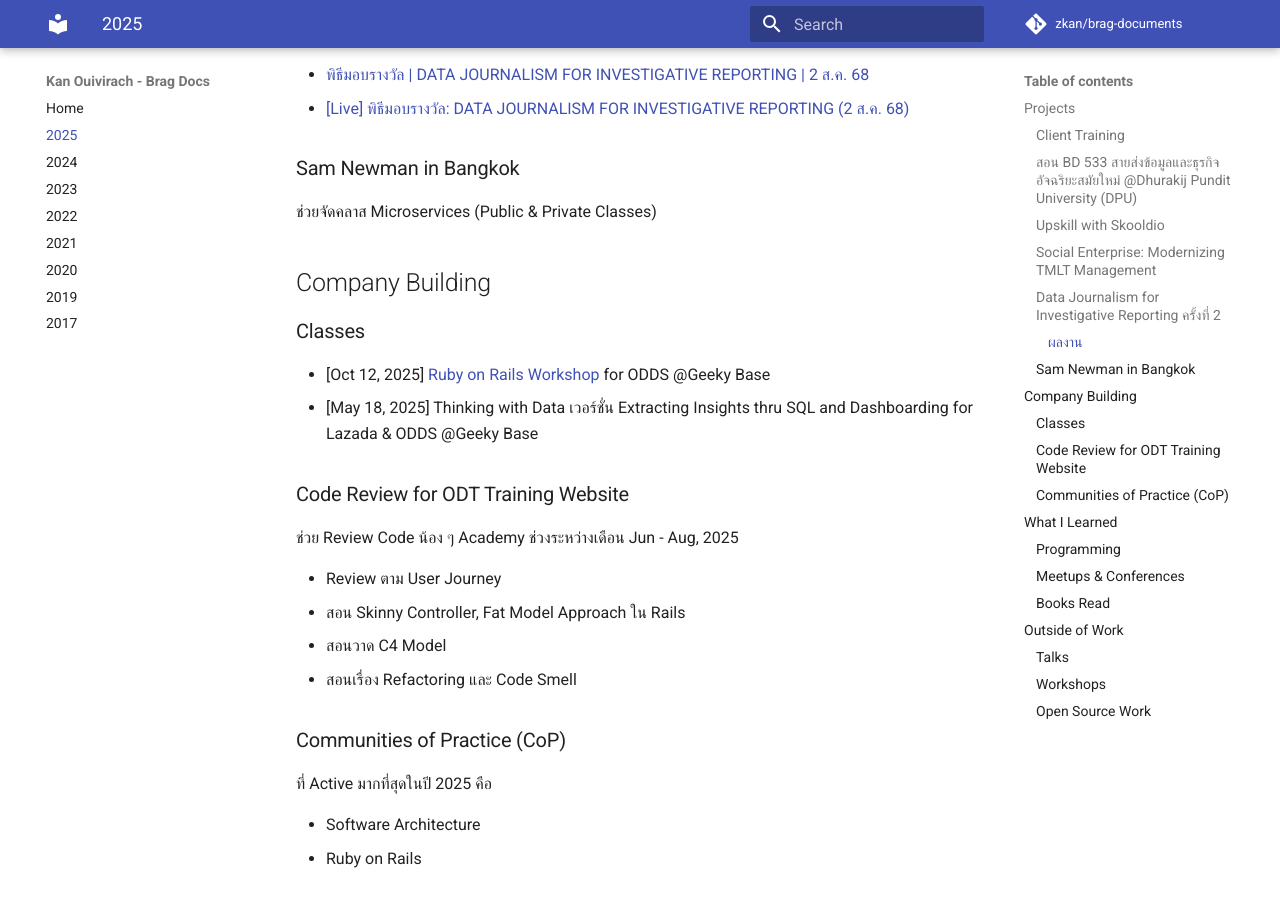
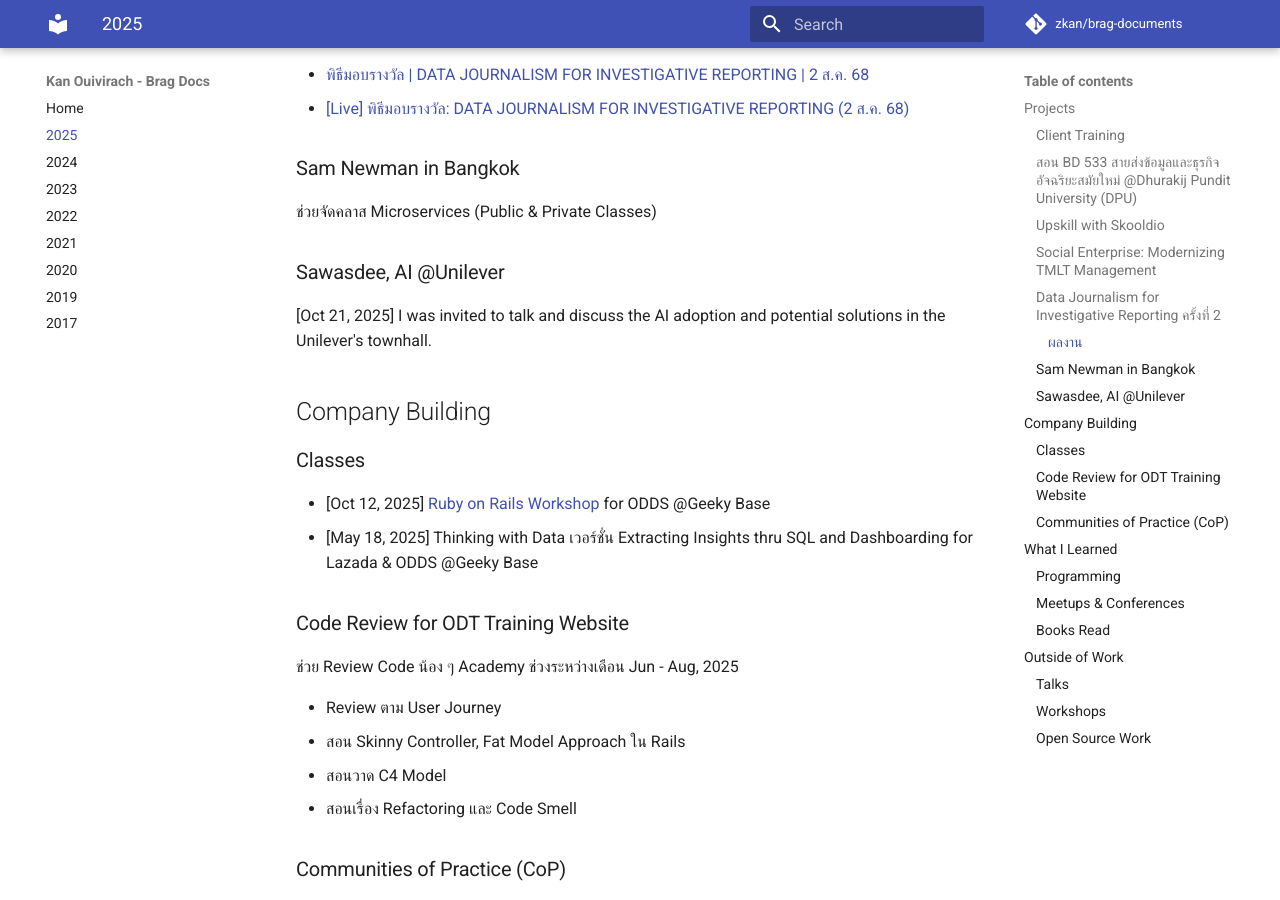
Before and after one commit to zkan/brag-documents, an MkDocs documentation site: the page built from docs/2025.md, in a window 1280 px wide and 900 px high, scrolled down 1544 px. Built offline with MkDocs 1.6.1 and Material for MkDocs 9.7.7, drawn with Linux system fonts in a browser that asks for light colours; comment, search, counter and statistics services are not loaded.

Commit message:
Add talk @Unilever

```diff
--- a/docs/2025.md
+++ b/docs/2025.md
@@ -75,6 +75,11 @@
 
 ช่วยจัดคลาส Microservices (Public & Private Classes)
 
+### Sawasdee, AI @Unilever
+
+[Oct 21, 2025] I was invited to talk and discuss the AI adoption and potential
+solutions in the Unilever's townhall.
+
 ## Company Building
 
 ### Classes
```
